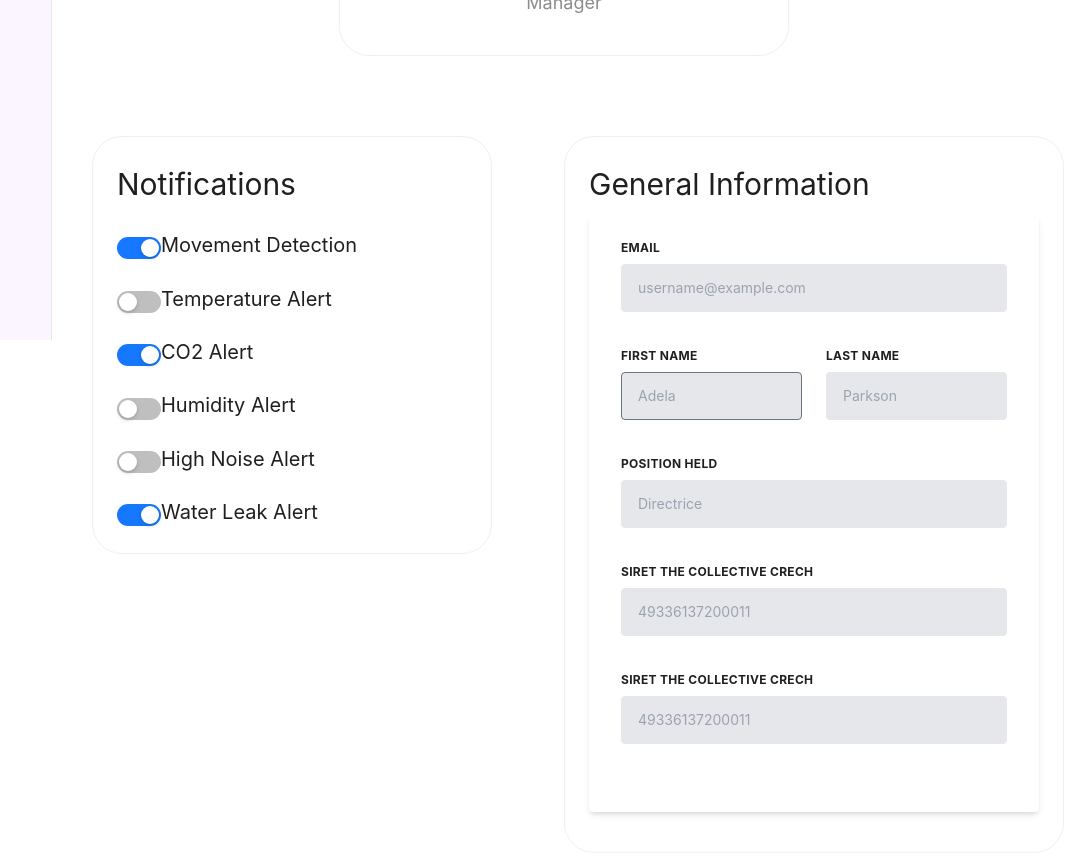
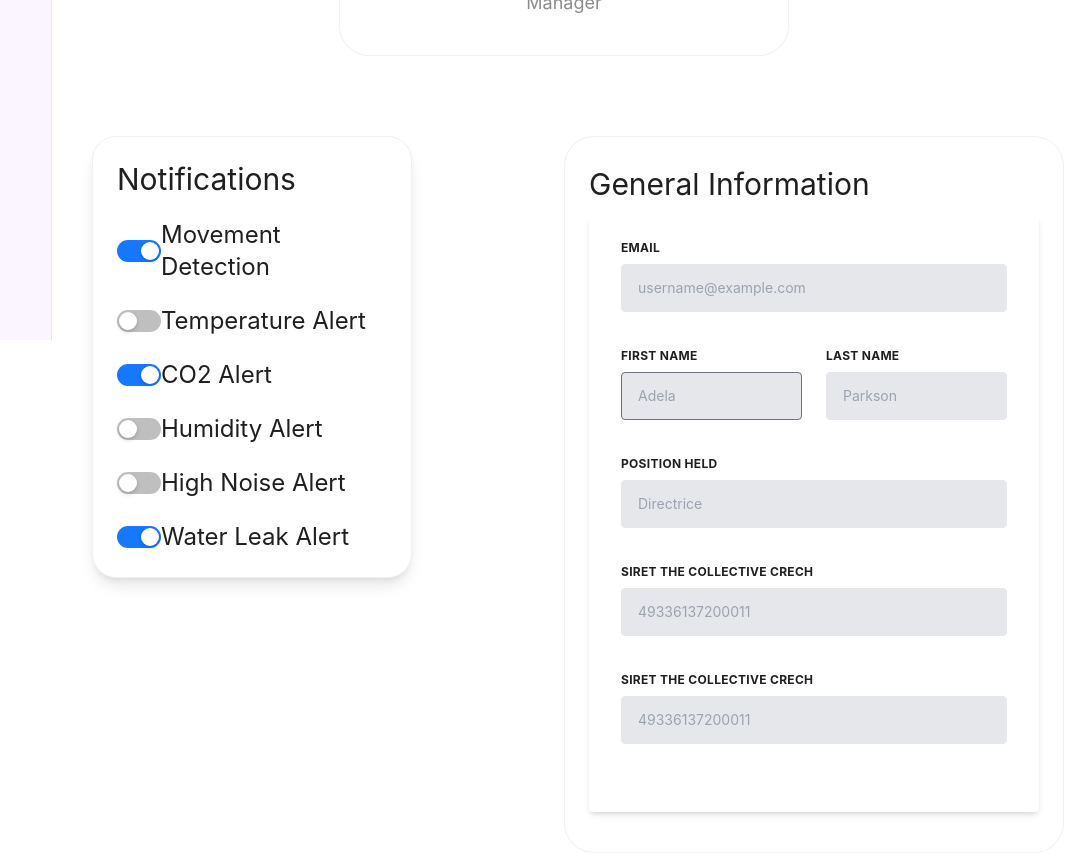
Before and after one commit to NasssDev/Smart-Creche-IoT-Frontend, a React (Vite) app: page /profile in a window 1280 px wide. Shown: the part 460-1313 px from the top of the page, without its empty margins (204-1280 px from the left). Built offline with nearby package versions, Linux system fonts and the light colour scheme.

Commit message:
Update Notifications.tsx

```diff
--- a/src/components/Notifications.tsx
+++ b/src/components/Notifications.tsx
@@ -8,58 +8,59 @@ const SwitchComponent = () => {
     };
 
     return (
-        <div>
-        <Card style={{width: 400, borderRadius: 30 }}>
-            <h2 style={{ fontSize: '30px' }}>Notifications</h2>
-            <br/>
-            <div>
+        <div className='w-full max-w-xs'>
+            <Card className="w-400 rounded-3xl shadow-lg">
+                <h2 className="text-3xl">Notifications</h2>
+                <br />
+                <div className="flex items-center">
                     <Switch
                         defaultChecked={true}
                         onChange={(checked) => handleSwitchChange(checked, 'Text 1')}
                     />
-                <span style={{ fontSize: '20px' }}>Movement Detection</span>
+                    <span className="text-2xl">Movement Detection</span>
                 </div>
-            <br/>
-            <div>
+                <br />
+                <div className="flex items-center">
                     <Switch
                         defaultChecked={false}
                         onChange={(checked) => handleSwitchChange(checked, 'Text 2')}
                     />
-                <span style={{ fontSize: '20px' }}>Temperature Alert</span>
+                    <span className="text-2xl">Temperature Alert</span>
                 </div>
-            <br/>
-            <div>
+                <br />
+                <div className="flex items-center">
                     <Switch
                         defaultChecked={true}
                         onChange={(checked) => handleSwitchChange(checked, 'Text 3')}
                     />
-                <span style={{ fontSize: '20px' }}>CO2 Alert</span>
+                    <span className="text-2xl">CO2 Alert</span>
                 </div>
-            <br/>
-            <div>
+                <br />
+                <div className="flex items-center">
                     <Switch
                         defaultChecked={false}
                         onChange={(checked) => handleSwitchChange(checked, 'Text 4')}
                     />
-                <span style={{ fontSize: '20px' }}>Humidity Alert</span>
+                    <span className="text-2xl">Humidity Alert</span>
                 </div>
-            <br/>
-            <div>
+                <br />
+                <div className="flex items-center">
                     <Switch
                         defaultChecked={false}
                         onChange={(checked) => handleSwitchChange(checked, 'Text 5')}
                     />
-                <span style={{ fontSize: '20px' }}>High Noise Alert</span>
+                    <span className="text-2xl">High Noise Alert</span>
                 </div>
-            <br/>
-            <div>
+                <br />
+                <div className="flex items-center">
                     <Switch
                         defaultChecked={true}
                         onChange={(checked) => handleSwitchChange(checked, 'Text 6')}
                     />
-                <span style={{ fontSize: '20px' }}>Water Leak Alert</span>
+                    <span className="text-2xl">Water Leak Alert</span>
                 </div>
-        </Card></div>
+            </Card>
+        </div>
     );
 };
 
```
Lines whose indentation alone changed are shown as unchanged.
